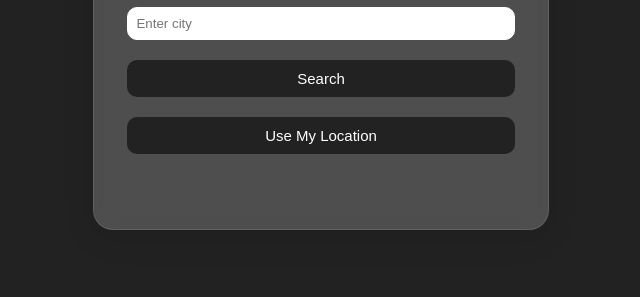
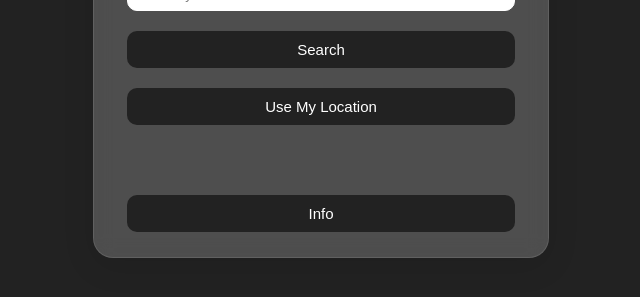
Before and after one commit to kai-ion/weather-app, a plain HTML site: page index.html in a window 1280 px wide. Shown: the part 287-584 px from the top of the page, without its empty margins (319-959 px from the left). Drawn offline with Linux system fonts and the light colour scheme.

Commit message:
added button to display info about me

```diff
--- a/index.html
+++ b/index.html
@@ -21,7 +21,10 @@
 
         <div id="hourly-forecast"></div>
 
-
+        <button onclick="showInfo()">Info</button>
+        <div id="info" style="display:none;">
+            <p>Author = Kaiion</p>
+        </div>
     </div>
     <script src="./script.js"></script>
 </body>
--- a/script.js
+++ b/script.js
@@ -164,3 +164,8 @@ function showImage() {
     const weatherIcon = document.getElementById('weather-icon');
     weatherIcon.style.display = 'block'; // Make the image visible once it's loaded
 }
+
+function showInfo() {
+    const infoDiv = document.getElementById('info');
+    infoDiv.style.display = infoDiv.style.display === 'none' ? 'block' : 'none';
+}
```
